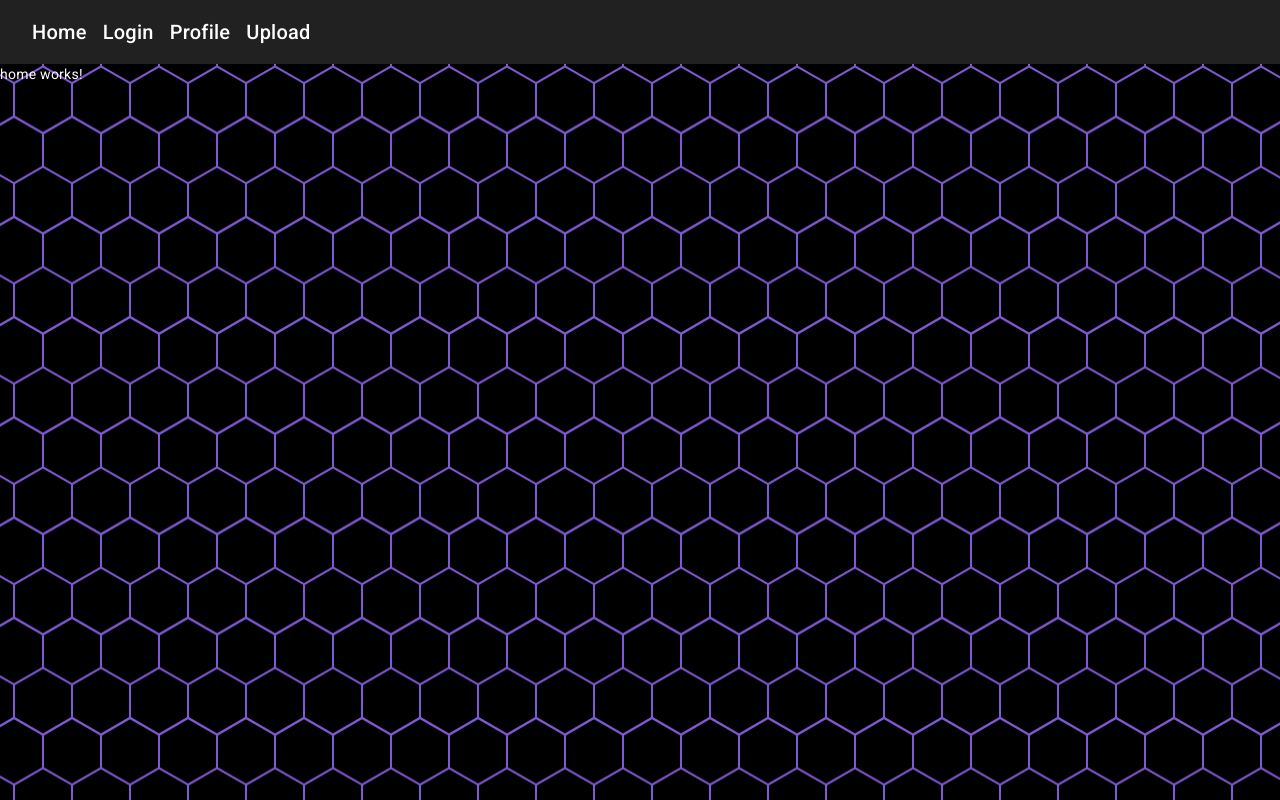
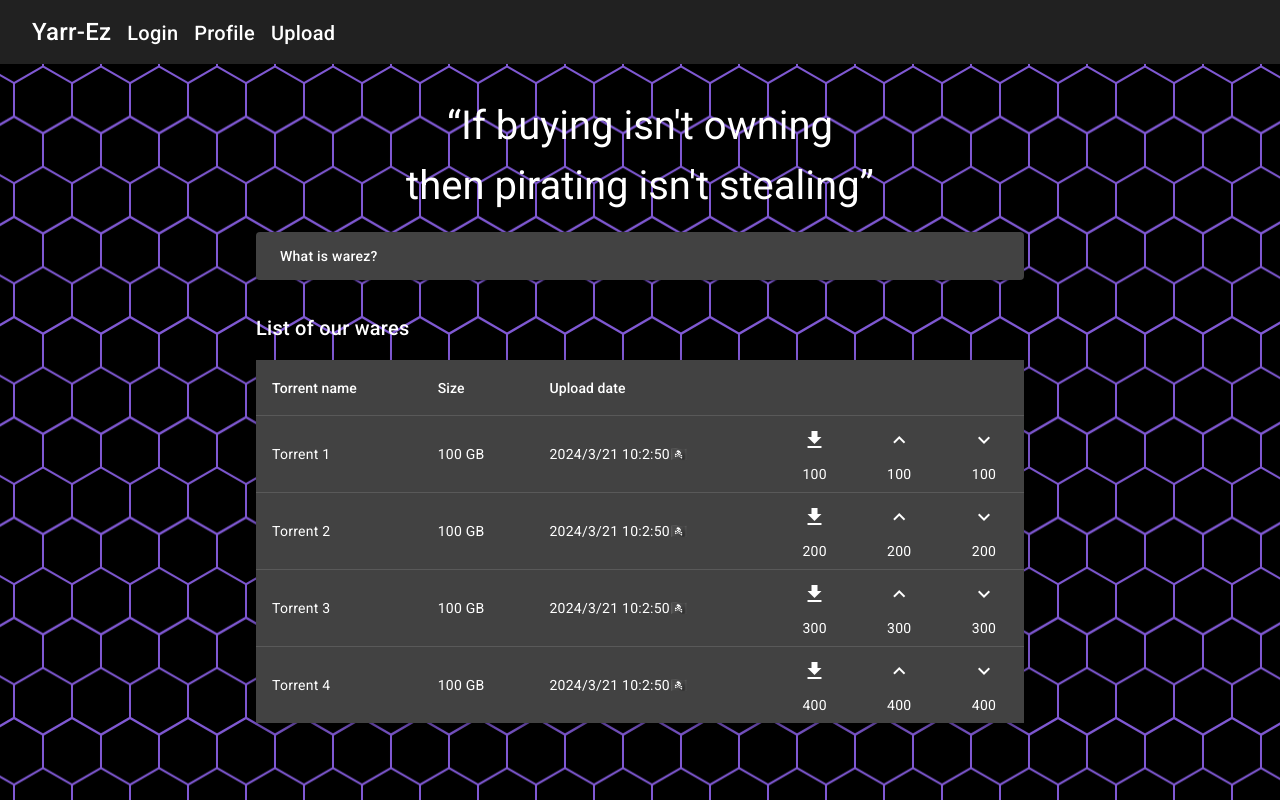
Before and after one commit to hgergely03/SZTE-IB471G, an Angular app: page / in a window 1280 px wide. Built offline with nearby package versions, Linux system fonts and the light colour scheme.

Commit message:
Create upload and homepage

```diff
--- a/src/app/components/navbar/navbar.component.html
+++ b/src/app/components/navbar/navbar.component.html
@@ -3,7 +3,7 @@
       <mat-icon>menu</mat-icon>
     </button>
     <ul>
-      <li><a routerLink="/">Home</a></li>
+      <li id="title"><a routerLink="/">Yarr-Ez</a></li>
       <li><a routerLink="/login">Login</a></li>
       <li><a routerLink="/profile">Profile</a></li>
       <li><a routerLink="/upload">Upload</a></li>
--- a/src/app/components/navbar/navbar.component.scss
+++ b/src/app/components/navbar/navbar.component.scss
@@ -17,6 +17,10 @@ a {
     display: none;
 }
 
+#title {
+    font-size: 1.5rem;
+}
+
 @media (max-width: 768px) {
     #drawer-button {
         display: block;
--- a/src/app/model/torrent.ts
+++ b/src/app/model/torrent.ts
@@ -4,8 +4,11 @@ export interface Torrent {
     id: number;
     name: string;
     description: string;
+    link: string;
     uploaderName: string;
     uploadDate: Date;
     downloaded: number;
+    size: number;
+    likes: number;
     comments: Comment[];
 }
--- a/src/app/pages/home/home.component.html
+++ b/src/app/pages/home/home.component.html
@@ -1 +1,67 @@
-<p>home works!</p>
+<main>
+    <h1><q>If buying isn't owning<br>then pirating isn't stealing</q></h1>
+
+    <mat-accordion>
+        <mat-expansion-panel hideToggle>
+            <mat-expansion-panel-header>
+                <mat-panel-title>
+                    What is warez?
+                </mat-panel-title>
+            </mat-expansion-panel-header>
+            <p>
+                Yarr mateys, it's time to sail the high seas and pirate some good stuff! Even though it's highly illegal and I do <b>not</b> in any way condone it.
+            </p>
+            <p>
+                Warez is a common computing and broader cultural term referring to pirated software (i.e. illegally copied, often after deactivation of anti-piracy measures) that is distributed via the Internet. The circumvention of copy protection (cracking) is an essential step in generating warez, and based on this common mechanism, the software-focused definition has been extended to include other copyright-protected materials, including movies and games. Distribution and trade of copyrighted works without payment of fees or royalties generally violates national and international copyright laws and agreements.
+            </p>
+        </mat-expansion-panel>
+    </mat-accordion>
+
+    <h2>List of our wares</h2>
+
+    <table mat-table [dataSource]="dataSource" class="mat-elevation-z8">
+        <ng-container matColumnDef="name">
+          <th mat-header-cell *matHeaderCellDef>Torrent name</th>
+          <td mat-cell *matCellDef="let element"><a [routerLink]="['/details', element.id]">{{element.name}}</a></td>
+        </ng-container>
+
+        <ng-container matColumnDef="size">
+            <th mat-header-cell *matHeaderCellDef>Size</th>
+            <td mat-cell *matCellDef="let element">{{element.size | torrentSize}}</td>
+        </ng-container>
+
+        <ng-container matColumnDef="upload-date">
+            <th mat-header-cell *matHeaderCellDef>Upload date</th>
+            <td mat-cell *matCellDef="let element">{{element.uploadDate | yarrTime}}</td>
+        </ng-container>
+
+        <ng-container matColumnDef="icons">
+            <th mat-header-cell *matHeaderCellDef></th>
+            <td mat-cell *matCellDef="let element">
+                <div class="buttons">
+                    <div class="stat-button">
+                        <a [href]="element.link" download mat-icon-button>
+                            <mat-icon>file_download</mat-icon>
+                        </a>
+                       {{element.downloaded}}
+                    </div>
+                    <div class="stat-button">
+                        <button (click)="dislikeTorrent(element.id)" mat-icon-button>
+                            <mat-icon>expand_less</mat-icon>
+                        </button>
+                        {{element.downloaded}}
+                    </div>
+                    <div class="stat-button">
+                        <button (click)="likeTorrent(element.id)" mat-icon-button>
+                            <mat-icon>expand_more</mat-icon>
+                        </button>
+                        {{element.downloaded}}
+                    </div>
+                </div>
+            </td>
+        </ng-container>
+
+        <tr mat-header-row *matHeaderRowDef="displayedColumns"></tr>
+        <tr mat-row *matRowDef="let row; columns: displayedColumns;"></tr>
+    </table>
+</main>
--- a/src/app/pages/home/home.component.scss
+++ b/src/app/pages/home/home.component.scss
@@ -0,0 +1,42 @@
+h1 {
+    margin-top: 2rem;
+    text-align: center;
+    font-size: 2.5rem;
+    line-height: 150%;
+}
+
+main {
+    max-width: 60vw;
+    margin: 0 auto;
+}
+
+table a {
+    color: inherit;
+    text-decoration: none;
+}
+
+table a:hover {
+    text-decoration: underline;
+}
+
+mat-expansion-panel {
+    margin-bottom: 2rem;
+}
+
+.stat-button {
+    display: flex;
+    flex-direction: column;
+    align-items: center;
+}
+
+.buttons {
+    display: flex;
+    justify-content: space-between;
+    margin-bottom: 0.5rem;
+}
+
+@media screen and (max-width: 992px) {
+    main {
+        max-width: 90vw;
+    }
+}
--- a/src/app/pages/home/home.component.ts
+++ b/src/app/pages/home/home.component.ts
@@ -1,12 +1,44 @@
 import { Component } from '@angular/core';
+import { MatButtonModule } from '@angular/material/button';
+import { MatExpansionModule } from '@angular/material/expansion';
+import { MatIconModule } from '@angular/material/icon';
+import { MatTableModule } from '@angular/material/table';
+import { Torrent } from '../../model/torrent';
+import { RouterLink } from '@angular/router';
+import { YarrTimePipe } from '../../pipes/yarr-time.pipe';
+import { TorrentSizePipe } from "../../pipes/torrent-size.pipe";
+
+const MOCK_DATA: Torrent[] = [
+    { id: 1, name: 'Torrent 1', downloaded: 100, uploadDate: new Date(), uploaderName: 'Uploader 1', description: 'Description 1', comments: [], likes: 0, size: 100, link: 'https://filesamples.com/samples/document/txt/sample3.txt'},
+    { id: 2, name: 'Torrent 2', downloaded: 200, uploadDate: new Date(), uploaderName: 'Uploader 2', description: 'Description 2', comments: [], likes: 0, size: 100, link: 'https://filesampleshub.com/download/document/txt/sample1.txt'},
+    { id: 3, name: 'Torrent 3', downloaded: 300, uploadDate: new Date(), uploaderName: 'Uploader 3', description: 'Description 3', comments: [], likes: 0, size: 100, link: 'https://filesampleshub.com/download/document/txt/sample1.txt'},
+    { id: 4, name: 'Torrent 4', downloaded: 400, uploadDate: new Date(), uploaderName: 'Uploader 4', description: 'Description 4', comments: [], likes: 0, size: 100, link: 'https://filesampleshub.com/download/document/txt/sample1.txt'},
+]
 
 @Component({
-  selector: 'app-home',
-  standalone: true,
-  imports: [],
-  templateUrl: './home.component.html',
-  styleUrl: './home.component.scss'
+    selector: 'app-home',
+    standalone: true,
+    templateUrl: './home.component.html',
+    styleUrl: './home.component.scss',
+    imports: [
+        MatExpansionModule,
+        MatIconModule,
+        MatButtonModule,
+        MatTableModule,
+        RouterLink,
+        YarrTimePipe,
+        TorrentSizePipe
+    ]
 })
 export class HomeComponent {
+    displayedColumns: string[] = ['name', 'size', 'upload-date', 'icons'];
+    dataSource = MOCK_DATA;
 
+    likeTorrent(torrentId: number) {
+        console.log(`Like torrent with id ${torrentId}`);
+    }
+
+    dislikeTorrent(torrentId: number) {
+        console.log(`Dislike torrent with id ${torrentId}`);
+    }
 }
--- a/src/app/pages/profile/profile.component.ts
+++ b/src/app/pages/profile/profile.component.ts
@@ -12,10 +12,10 @@ import { MatIconModule } from '@angular/material/icon';
 import { RouterLink } from '@angular/router';
 
 const MOCK_DATA: Torrent[] = [
-    {id: 1, name: 'Torrent 1', downloaded: 100, uploadDate: new Date(), uploaderName: 'Uploader 1', description: 'Description 1', comments: []},
-    {id: 2, name: 'Torrent 2', downloaded: 200, uploadDate: new Date(), uploaderName: 'Uploader 2', description: 'Description 2', comments: []},
-    {id: 3, name: 'Torrent 3', downloaded: 300, uploadDate: new Date(), uploaderName: 'Uploader 3', description: 'Description 3', comments: []},
-    {id: 4, name: 'Torrent 4', downloaded: 400, uploadDate: new Date(), uploaderName: 'Uploader 4', description: 'Description 4', comments: []},
+    {id: 1, name: 'Torrent 1', downloaded: 100, uploadDate: new Date(), uploaderName: 'Uploader 1', description: 'Description 1', comments: [], likes: 0, size: 10, link: 'https://filesampleshub.com/download/document/txt/sample1.txt'},
+    {id: 2, name: 'Torrent 2', downloaded: 200, uploadDate: new Date(), uploaderName: 'Uploader 2', description: 'Description 2', comments: [], likes: 0, size: 10, link: 'https://filesampleshub.com/download/document/txt/sample1.txt'},
+    {id: 3, name: 'Torrent 3', downloaded: 300, uploadDate: new Date(), uploaderName: 'Uploader 3', description: 'Description 3', comments: [], likes: 0, size: 10, link: 'https://filesampleshub.com/download/document/txt/sample1.txt'},
+    {id: 4, name: 'Torrent 4', downloaded: 400, uploadDate: new Date(), uploaderName: 'Uploader 4', description: 'Description 4', comments: [], likes: 0, size: 10, link: 'https://filesampleshub.com/download/document/txt/sample1.txt'},
 ]
 
 @Component({
--- a/src/app/pages/upload/upload.component.html
+++ b/src/app/pages/upload/upload.component.html
@@ -1 +1,20 @@
-<p>upload works!</p>
+<h1>Upload new torrent</h1>
+
+<form [formGroup]="upload">
+    <mat-form-field>
+        <mat-label>Name</mat-label>
+        <input matInput formControlName="name">
+        <mat-error [hidden]="upload.controls.name.invalid">Torrent name is required!</mat-error>
+    </mat-form-field>
+    <mat-form-field>
+        <mat-label>Description</mat-label>
+        <textarea matInput formControlName="description"></textarea>
+        <mat-error [hidden]="upload.controls.name.invalid">Torrent description is required!</mat-error>
+      </mat-form-field>
+    <mat-form-field>
+        <mat-label>Link to file</mat-label>
+        <input matInput formControlName="link">
+        <mat-error [hidden]="upload.controls.name.invalid">Torrent link is required!</mat-error>
+    </mat-form-field>
+    <button mat-raised-button color="primary">Upload</button>
+</form>
--- a/src/app/pages/upload/upload.component.scss
+++ b/src/app/pages/upload/upload.component.scss
@@ -0,0 +1,16 @@
+h1 {
+    text-align: center;
+}
+
+form {
+    display: flex;
+    flex-direction: column;
+    width: 40vw;
+    margin: 0 auto;
+}
+
+@media screen and (max-width: 768px) {
+    form {
+        width: 80vw;
+    }
+}
--- a/src/app/pages/upload/upload.component.ts
+++ b/src/app/pages/upload/upload.component.ts
@@ -1,12 +1,25 @@
 import { Component } from '@angular/core';
+import { FormControl, FormGroup, ReactiveFormsModule, Validators } from '@angular/forms';
+import { MatButtonModule } from '@angular/material/button';
+import { MatFormFieldModule } from '@angular/material/form-field';
+import { MatInputModule } from '@angular/material/input';
 
 @Component({
-  selector: 'app-upload',
-  standalone: true,
-  imports: [],
-  templateUrl: './upload.component.html',
-  styleUrl: './upload.component.scss'
+    selector: 'app-upload',
+    standalone: true,
+    imports: [
+        ReactiveFormsModule,
+        MatFormFieldModule,
+        MatInputModule,
+        MatButtonModule,
+    ],
+    templateUrl: './upload.component.html',
+    styleUrl: './upload.component.scss'
 })
 export class UploadComponent {
-
+    upload = new FormGroup({
+        name: new FormControl('', [Validators.required]),
+        description: new FormControl('', [Validators.required]),
+        link: new FormControl('', [Validators.required]),
+    });
 }
--- /dev/null
+++ b/src/app/pipes/torrent-size.pipe.ts
@@ -0,0 +1,13 @@
+import { Pipe, PipeTransform } from '@angular/core';
+
+@Pipe({
+  name: 'torrentSize',
+  standalone: true
+})
+export class TorrentSizePipe implements PipeTransform {
+
+  transform(value: number): string {
+    return value.toString() + ' GB';
+  }
+
+}
```
Also changed, not shown: src/app/pages/profile/profile.component.html (+5 -16 lines), 1 other file (tests, documents, lock files or other folders).
